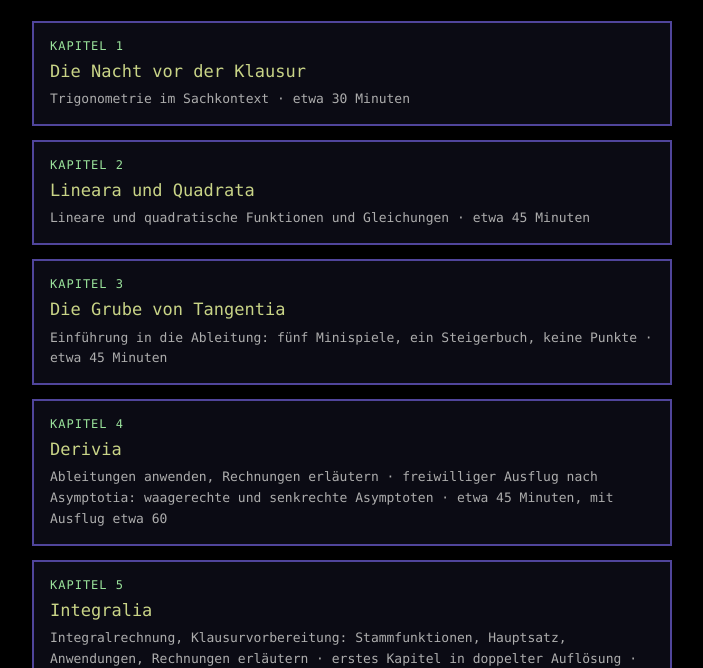
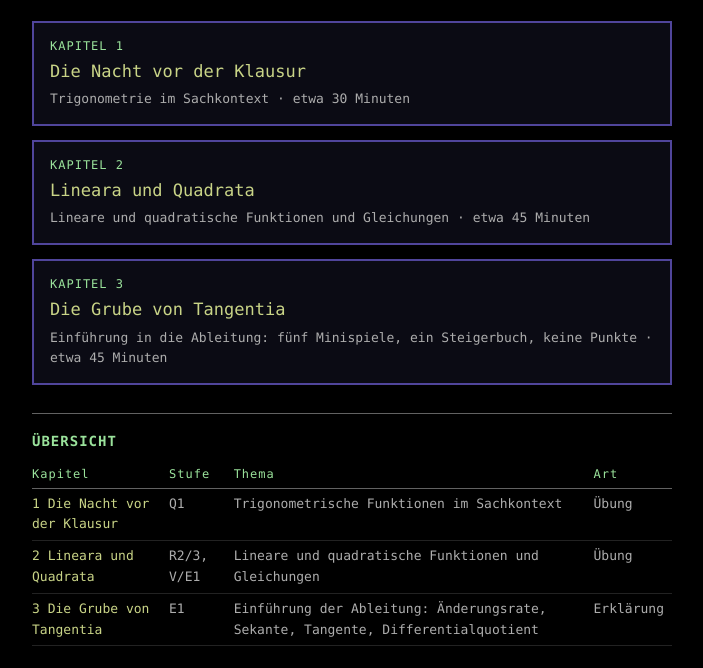
Before and after one commit to Mathematthias/Fabiturio, a plain HTML site: page index.html in a window 1280 px wide. Shown: the part 138-806 px from the top of the page, without its empty margins (288-991 px from the left). Drawn offline with Linux system fonts and the light colour scheme.

Commit message:
Add files via upload

```diff
--- a/index.html
+++ b/index.html
@@ -28,6 +28,10 @@
   h2 { color:var(--gruen); font-size:14px; letter-spacing:1px; margin:0 0 8px; }
   ul { padding-left:18px; margin:0 0 14px; }
   li { margin-bottom:6px; }
+  table.ueb { width:100%; border-collapse:collapse; font-size:13px; margin:0 0 14px; }
+  table.ueb th { color:var(--gruen); text-align:left; font-weight:normal; letter-spacing:1px; font-size:12px; border-bottom:1px solid var(--dgrau); padding:4px 8px 4px 0; }
+  table.ueb td { border-bottom:1px solid #222; padding:5px 8px 5px 0; vertical-align:top; }
+  table.ueb td a { color:var(--gelb); text-decoration:none; }
   img.icon { width:48px; height:48px; image-rendering:pixelated; vertical-align:middle; margin-right:10px; }
 </style>
 </head>
@@ -55,17 +59,17 @@
     <span class="was">Einführung in die Ableitung: fünf Minispiele, ein Steigerbuch, keine Punkte &middot; etwa 45 Minuten</span>
   </a>
 
-  <a class="kap" href="kapitel4.html">
-    <span class="nr">KAPITEL 4</span>
-    <span class="ti">Derivia</span>
-    <span class="was">Ableitungen anwenden, Rechnungen erläutern &middot; freiwilliger Ausflug nach Asymptotia: waagerechte und senkrechte Asymptoten &middot; etwa 45 Minuten, mit Ausflug etwa 60</span>
-  </a>
 
-  <a class="kap" href="kapitel5.html">
-    <span class="nr">KAPITEL 5</span>
-    <span class="ti">Integralia</span>
-    <span class="was">Integralrechnung, Klausurvorbereitung: Stammfunktionen, Hauptsatz, Anwendungen, Rechnungen erläutern &middot; erstes Kapitel in doppelter Auflösung &middot; etwa 45 Minuten</span>
-  </a>
+
+  <section>
+    <h2>ÜBERSICHT</h2>
+    <table class="ueb">
+      <tr><th>Kapitel</th><th>Stufe</th><th>Thema</th><th>Art</th></tr>
+      <tr data-k="1"><td><a href="kapitel1.html">1 Die Nacht vor der Klausur</a></td><td>Q1</td><td>Trigonometrische Funktionen im Sachkontext</td><td>Übung</td></tr>
+      <tr data-k="2"><td><a href="kapitel2.html">2 Lineara und Quadrata</a></td><td>R2/3, V/E1</td><td>Lineare und quadratische Funktionen und Gleichungen</td><td>Übung</td></tr>
+      <tr data-k="3"><td><a href="kapitel3.html">3 Die Grube von Tangentia</a></td><td>E1</td><td>Einführung der Ableitung: Änderungsrate, Sekante, Tangente, Differentialquotient</td><td>Erklärung</td></tr>
+    </table>
+  </section>
 
   <section>
     <h2>MERKZETTEL</h2>
--- a/sw.js
+++ b/sw.js
@@ -7,9 +7,9 @@
    kommt sie aus dem Speicher. Vorher kam alles zuerst aus dem Speicher: Nach einem
    Upload spielte man beim ersten Aufruf noch die alte Fassung.
    Neue Fassung = neue VERSION, dann raeumt der Worker den alten Speicher weg. */
-const VERSION = 'fab-2026-11-17-k3-f5e16a3b';
+const VERSION = 'fab-2026-11-17-k123-798c8e5b';
 const DATEIEN = [
-  './', './index.html', './kapitel1.html', './kapitel2.html', './kapitel3.html', './kapitel4.html', './kapitel5.html',
+  './', './index.html', './kapitel1.html', './kapitel2.html', './kapitel3.html',
   './steigerbuch_k3.pdf', './auswertung.html',
   './manifest.webmanifest', './icon-192.png', './icon-512.png',
   './apple-touch-icon.png', './favicon.png'
@@ -18,8 +18,11 @@ const GEDULD = 3000;      // Millisekunden, bis statt des Servers der Speicher a
 
 self.addEventListener('install', e => {
   // cache: 'reload' - am Zwischenspeicher des Browsers vorbei, sonst landet dort Abgelegtes im neuen Speicher
+  // Jede Datei einzeln: Fehlt eine im Repo (ein Kapitel ist noch nicht hochgeladen), darf das den neuen Worker
+  // nicht aufhalten. Mit addAll scheiterte sonst die ganze Installation, und die Geraete blieben fuer immer
+  // bei der alten Fassung (so geschehen am 2026-11-17: kapitel4.html und kapitel5.html lagen nicht im Repo).
   e.waitUntil(caches.open(VERSION)
-    .then(c => c.addAll(DATEIEN.map(u => new Request(u, { cache: 'reload' }))))
+    .then(c => Promise.all(DATEIEN.map(u => c.add(new Request(u, { cache: 'reload' })).catch(() => {}))))
     .then(() => self.skipWaiting()));
 });
 
```
